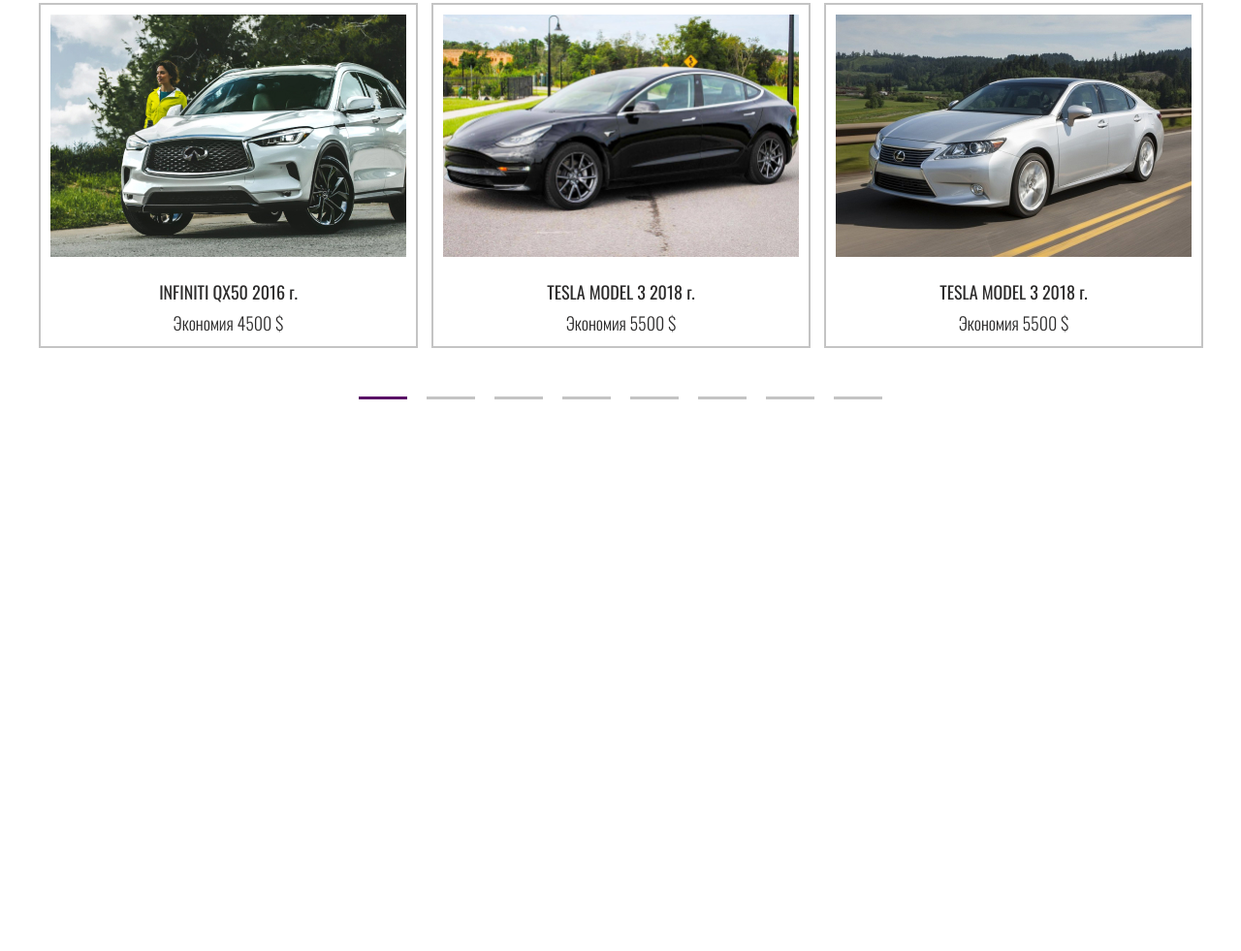
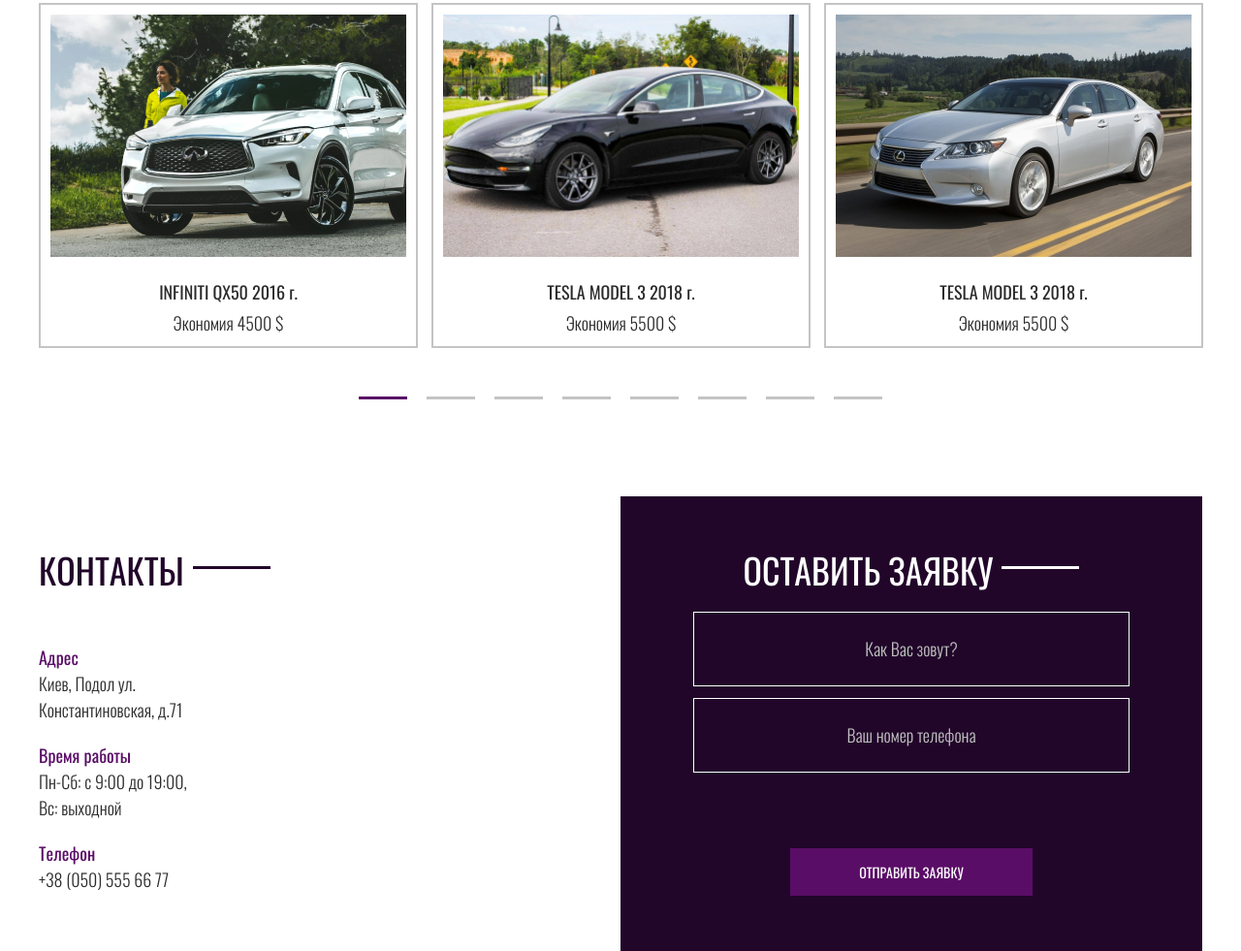
Before and after one commit to max-kot/autousa, a website: page src/html/index.html in a window 1280 px wide. Shown: the part 2654-3635 px from the top of the page at 97% size. Before the commit the page ends 3166 px from the top, so only its background shows below. Drawn offline with nearby package versions, Linux system fonts and the light colour scheme; files that its build step writes are made by us from their sources; files whose address does not match are found by name; a web font is replaced by a local one.

Commit message:
added contacts section

```diff
--- a/src/html/index.html
+++ b/src/html/index.html
@@ -15,6 +15,7 @@
 			@@include('./modules/_services.html')
 			@@include('./modules/_benefits.html')
 			@@include('./modules/_gallery.html')
+			@@include('./modules/_contacts.html')
 		</main>
 		@@include('./modules/_footer.html')
 	</div>
--- /dev/null
+++ b/src/html/modules/_contacts.html
@@ -0,0 +1,29 @@
+<section class="contacts">
+	<div class="container">
+		<div class="contacts__body">
+			<div class="contacts__info">
+				<h2 class="title contacts__title">Контакты</h2>
+				<ul class="contacts__list">
+					<li class="contacts__item">
+						<p class="contacts__subtitle">Адрес</p>
+						<address class="contacts__address">Киев, Подол ул. Константиновская, д.71</address>
+					</li>
+					<li class="contacts__item">
+						<p class="contacts__subtitle">Время работы</p>
+						<p class="contacts__text">Пн-Сб: с 9:00 до 19:00, Вс: выходной</p>
+					</li>
+					<li class="contacts__item">
+						<p class="contacts__subtitle">Телефон</p>
+						<a class="contacts__phone" href="tel:+380505556677">+38 (050) 555 66 77</a>
+					</li>
+				</ul>
+			</div>
+			<form class="contacts__form contacts-form" action="#">
+				<h2 class="title title--white contacts-form__title">Оставить заявку</h2>
+				<input class="contacts-form__input" type="text" placeholder="Как Вас зовут?">
+				<input class="contacts-form__input" type="tel" placeholder="Ваш номер телефона">
+				<button class="button contacts-form__button">Отправить заявку</button>
+			</form>
+		</div>
+	</div>
+</section>
--- a/src/scss/base/_base.scss
+++ b/src/scss/base/_base.scss
@@ -14,7 +14,6 @@
 	line-height: lh(27, 18);
 	color: var(--black-color);
 	background: var(--light-color);
-
 }
 
 /*--- Utility ---*/
@@ -74,8 +73,9 @@
 	background-color: var(--accent-color);
 	transition: all 0.5s;
 	max-width: 350px;
+	border: none;
 
-	&--border{
+	&--border {
 		border: 2px solid transparent;
 
 		&:hover {
@@ -87,7 +87,6 @@
 		color: var(--accent-color);
 		background-color: var(--light-color);
 	}
-
 }
 
 .social {
@@ -137,7 +136,7 @@
 	}
 
 	&::after {
-		content: '';
+		content: "";
 		position: relative;
 		display: inline-block;
 		top: -17px;
@@ -150,4 +149,12 @@
 			top: -10px;
 		}
 	}
+
+	&--white {
+		color: var(--light-color);
+
+		&::after {
+			background-color: var(--light-color);
+		}
+	}
 }
--- /dev/null
+++ b/src/scss/modules/_contacts.scss
@@ -0,0 +1,134 @@
+.contacts {
+	background-color: var(--light-color);
+	//padding: 50px 0 57px;
+
+	&__body {
+		display: flex;
+		flex-wrap: wrap;
+
+		& > * {
+			flex: 1 1 50%;
+		}
+	}
+
+	&__info {
+		padding-right: 15px;
+		padding-top: 50px;
+		padding-bottom: 30px;
+	}
+
+	&__title {
+		&:not(:last-child) {
+			margin-bottom: 50px;
+
+			@media (max-width: 768px) {
+				margin-bottom: 15px;
+			}
+		}
+	}
+
+	&__list {
+		padding: 0;
+		margin: 0;
+		list-style-type: none;
+	}
+
+	&__item {
+		max-width: 174px;
+
+		@media (max-width: 768px) {
+			max-width: 100%;
+		}
+
+		&:not(:last-child) {
+			margin-bottom: 20px;
+		}
+
+
+	}
+
+	&__subtitle {
+		padding: 0;
+		margin: 0;
+		color: var(--accent-color);
+		font-weight: 400;
+	}
+
+	&__address {
+		padding: 0;
+		margin: 0;
+		font-style: normal;
+	}
+
+	&__text {
+		padding: 0;
+		margin: 0;
+	}
+
+	&__phone {
+		display: inline-block;
+		text-decoration: none;
+		color: var(--black-color);
+		transition: all 0.5s;
+
+		&:hover {
+			color: var(--accent-color);
+		}
+	}
+
+	&__form {
+	}
+}
+.contacts-form {
+	background-color: var(--brand-color);
+	padding: 50px 75px 57px 75px;
+	display: flex;
+	flex-direction: column;
+	align-items: center;
+
+	@media (max-width: 550px) {
+		padding: 50px 25px;
+	}
+
+	&__title {
+		&:not(:last-child) {
+			margin-bottom: 16px;
+		}
+	}
+
+	&__input {
+		border: 1px solid var(--light-color);
+		background: transparent;
+		width: 100%;
+		padding: 24px 10px;
+		text-align: center;
+		color: var(--light-color);
+		font-size: rem(18);
+		line-height: lh(27, 18);
+		font-weight: 300;
+
+		&::placeholder {
+			color: var(--gray-color);
+		}
+
+		&:not(:last-child) {
+			margin-bottom: 12px;
+		}
+
+		&:focus {
+			outline: none;
+			box-shadow: 0 0 10px 0 var(--light-color);
+		}
+	}
+
+	&__button {
+		margin-top: 66px;
+		width: 250px;
+		flex-shrink: 1;
+		text-align: center;
+
+		@media (max-width: 550px) {
+			margin-top: 30px;
+		}
+	}
+}
--- a/src/scss/modules/_gallery.scss
+++ b/src/scss/modules/_gallery.scss
@@ -90,7 +90,7 @@
 			margin-bottom: 23px;
 		}
 
-		img {
+		img, source {
 			position: absolute;
 			top: 0;
 			left: 0;
--- a/src/scss/style.scss
+++ b/src/scss/style.scss
@@ -11,5 +11,6 @@
 @import "./modules/_services.scss";
 @import "./modules/_benefits.scss";
 @import "./modules/_gallery.scss";
+@import "./modules/_contacts.scss";
 
 // Blocks
```
Also changed, not shown: src/index.html (+29 -0 lines), dist/css/style.css, dist/css/style.min.css, dist/index.html, src/css/style.css, src/css/style.min.css.
